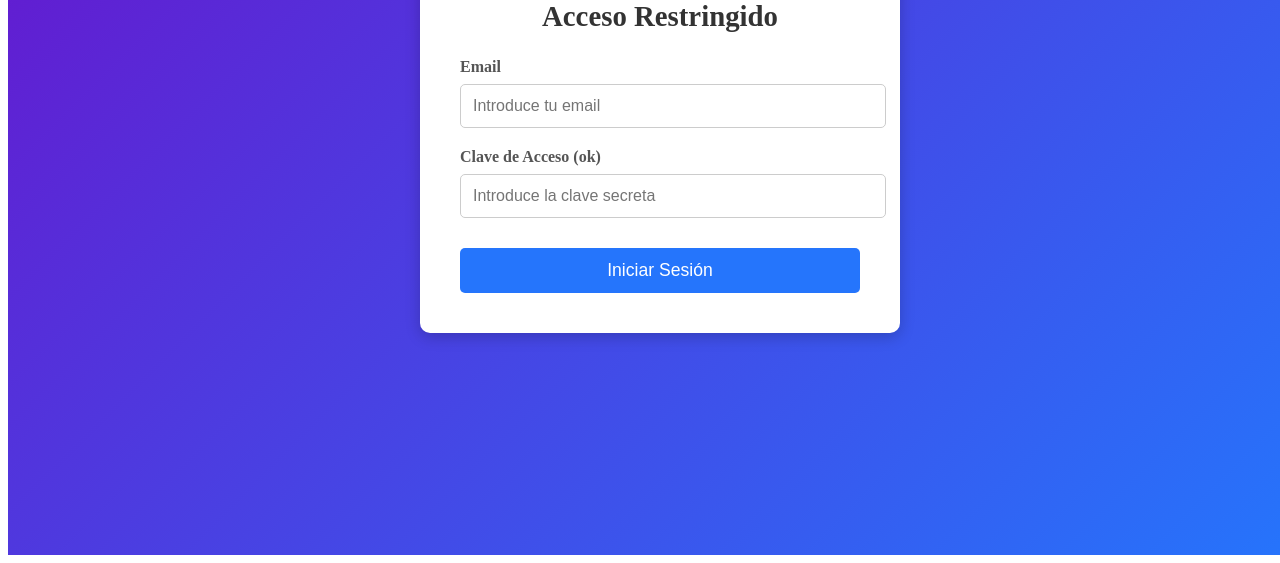
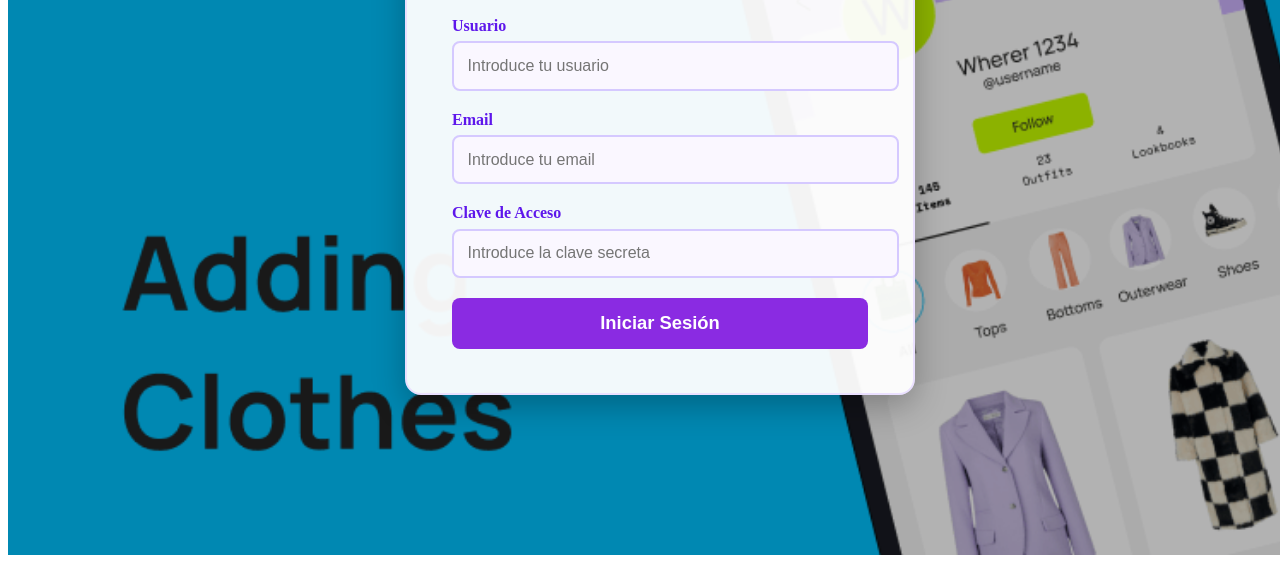
Before and after one commit to blafyy/IHC-4161, a website: page index.html in a window 1280 px wide. Shown: the part 293-856 px from the top of the page. Drawn offline with Linux system fonts and the light colour scheme.

Commit message:
modificacion de login

```diff
--- a/index.html
+++ b/index.html
@@ -13,6 +13,17 @@
 
         <form onsubmit="return validarLogin(event);">
           <div class="input-group">
+            <label for="username">Usuario</label>
+            <input
+              type="text"
+              id="username"
+              name="username"
+              placeholder="Introduce tu usuario"
+              required
+            />
+          </div>
+
+          <div class="input-group">
             <label for="email">Email</label>
             <input
               type="email"
@@ -24,7 +35,7 @@
           </div>
 
           <div class="input-group">
-            <label for="password">Clave de Acceso (ok)</label>
+            <label for="password">Clave de Acceso</label>
             <input
               type="password"
               id="password"
@@ -36,6 +47,7 @@
 
           <button type="submit" class="login-button">Iniciar Sesión</button>
         </form>
+        </form>
       </div>
     </section>
 
--- a/login.css
+++ b/login.css
@@ -1,5 +1,5 @@
 /* ===================================================== */
-/* CONTENEDOR PRINCIPAL */
+/* CONTENEDOR PRINCIPAL CON IMAGEN DE FONDO */
 /* ===================================================== */
 .login-container {
   display: flex;
@@ -7,29 +7,74 @@
   align-items: center;
   min-height: 100vh;
   width: 100%;
-  background: linear-gradient(135deg, #6a11cb 0%, #2575fc 100%);
   padding: 1.25rem;
+
+  /* Ruta correcta a la imagen */
+  background-image: url("image/wearing.png");
+  background-size: cover;
+  background-position: center;
+  background-repeat: no-repeat;
+  position: relative;
 }
 
-/* ===================================================== */
-/* CAJA DEL FORMULARIO */
-/* ===================================================== */
+/* Capa semitransparente opcional para mejorar legibilidad */
+.login-container::before {
+  content: "";
+  position: absolute;
+  top: 0;
+  left: 0;
+  right: 0;
+  bottom: 0;
+  background-color: rgba(0, 0, 0, 0.3); /* Ajusta opacidad a tu gusto */
+  z-index: 1;
+}
+
 .login-box {
-  background: white;
-  padding: 2.5rem;
-  border-radius: 0.625rem;
-  box-shadow: 0 0.25rem 0.9375rem rgba(0, 0, 0, 0.2);
+  background: rgba(255, 255, 255, 0.95); /* Fondo blanco semi-transparente */
+  padding: 2.8rem;
+  border-radius: 1rem;
   width: 100%;
-  max-width: 25rem;
+  max-width: 26rem;
   text-align: center;
+  box-shadow: 0 0.7rem 2rem rgba(0, 0, 0, 0.25);
+  border: 2px solid #eae0ff;
+  position: relative;
+  z-index: 2; /* Está sobre la capa semi-transparente */
+}
+
+/* Capa semitransparente opcional para mejorar legibilidad */
+.login-container::before {
+  content: "";
+  position: absolute;
+  top: 0;
+  left: 0;
+  right: 0;
+  bottom: 0;
+  background-color: rgba(0, 0, 0, 0.3); /* Ajusta opacidad a tu gusto */
+  z-index: 1;
+}
+
+.login-box {
+  background: rgba(255, 255, 255, 0.95); /* Fondo blanco semi-transparente */
+  padding: 2.8rem;
+  border-radius: 1rem;
+  width: 100%;
+  max-width: 26rem;
+  text-align: center;
+  box-shadow: 0 0.7rem 2rem rgba(0, 0, 0, 0.25);
+  border: 2px solid #eae0ff;
+  position: relative;
+  z-index: 2; /* Está sobre la capa semi-transparente */
 }
 
 .login-box h2 {
-  margin-bottom: 1.5625rem;
-  color: #333;
-  font-size: 1.8rem;
+  margin-bottom: 2rem;
+  color: #5e17eb;
+  font-size: 2rem;
+  font-weight: 700;
 }
 
+/* Inputs */
 .input-group {
   margin-bottom: 1.25rem;
   text-align: left;
@@ -37,120 +82,58 @@
 
 .input-group label {
   display: block;
-  margin-bottom: 0.5rem;
-  font-weight: bold;
-  color: #555;
+  margin-bottom: 0.4rem;
+  font-weight: 600;
+  color: #5e17eb;
 }
 
 .input-group input {
   width: 100%;
-  padding: 0.75rem;
-  border: 1px solid #ccc;
-  border-radius: 0.3125rem;
+  padding: 0.85rem;
+  border: 2px solid #d5c9ff;
+  border-radius: 0.5rem;
   font-size: 1rem;
-  transition: border-color 0.3s;
+  transition: 0.3s ease;
+  background: #faf7ff;
 }
 
 .input-group input:focus {
-  border-color: #2575fc;
+  border-color: #8a2be2;
   outline: none;
+  background: #ffffff;
+  box-shadow: 0 0 7px rgba(138, 43, 226, 0.4);
 }
 
+/* Botón */
 .login-button {
   width: 100%;
-  padding: 0.75rem;
+  padding: 0.9rem;
   border: none;
-  border-radius: 0.3125rem;
-  background-color: #2575fc;
+  border-radius: 0.5rem;
+  background-color: #8a2be2;
   color: white;
-  font-size: 1.1rem;
+  font-size: 1.15rem;
+  font-weight: 600;
   cursor: pointer;
-  transition: background-color 0.3s ease;
-  margin-top: 0.625rem;
+  transition: 0.3s ease;
 }
 
 .login-button:hover {
-  background-color: #0e63e2;
+  background-color: #6d1cd4;
 }
 
-/* ===================================================== */
-/* RESPONSIVE TABLET (max-width: 900px) */
-/* ===================================================== */
-
-@media (max-width: 900px) {
-  .login-container {
-    padding: 1rem;
-  }
-
+/* Responsive */
+@media (max-width: 600px) {
   .login-box {
     padding: 2rem;
-    max-width: 22rem; /* Se adapta mejor a tablets */
-  }
-
-  .login-box h2 {
-    font-size: 1.6rem;
-  }
-}
-
-/* ===================================================== */
-/* RESPONSIVE MÓVIL (max-width: 600px) */
-/* ===================================================== */
-
-@media (max-width: 600px) {
-  .login-container {
-    padding: 0;
-    background: #fff;
-    align-items: flex-start;
-    min-height: auto;
-  }
-
-  .login-box {
-    padding: 1.5rem;
-    margin-top: 2rem;
-    width: 100%;
-    max-width: 100%;
-    box-shadow: none;
-    border-radius: 0;
-    border: none;
-    text-align: left;
+    border-radius: 0.5rem;
   }
 
   .login-box h2 {
     font-size: 1.7rem;
-    text-align: left;
-  }
-
-  .input-group input {
-    padding: 1rem;
-    font-size: 1.05rem;
   }
 
   .login-button {
-    padding: 1rem;
-    font-size: 1.15rem;
+    font-size: 1.1rem;
   }
 }
-
-/* ===================================================== */
-/* MÓVILES MUY PEQUEÑOS (max-width: 380px) */
-/* ===================================================== */
-
-@media (max-width: 380px) {
-  .login-box h2 {
-    font-size: 1.5rem;
-  }
-
-  .input-group label {
-    font-size: 0.9rem;
-  }
-
-  .input-group input {
-    padding: 0.85rem;
-    font-size: 0.95rem;
-  }
-
-  .login-button {
-    padding: 0.9rem;
-    font-size: 1rem;
-  }
-}
--- a/login.js
+++ b/login.js
@@ -4,7 +4,7 @@ function validarLogin(event) {
   event.preventDefault();
 
   // Clave estática para la demo
-  const CLAVE_SECRETA = "ok";
+  const CLAVE_SECRETA = "contraseña";
   const passwordInput = document.getElementById("password").value;
 
   // 2. Realizar la verificación
```
Also changed, not shown: image/wearing.png (added).
